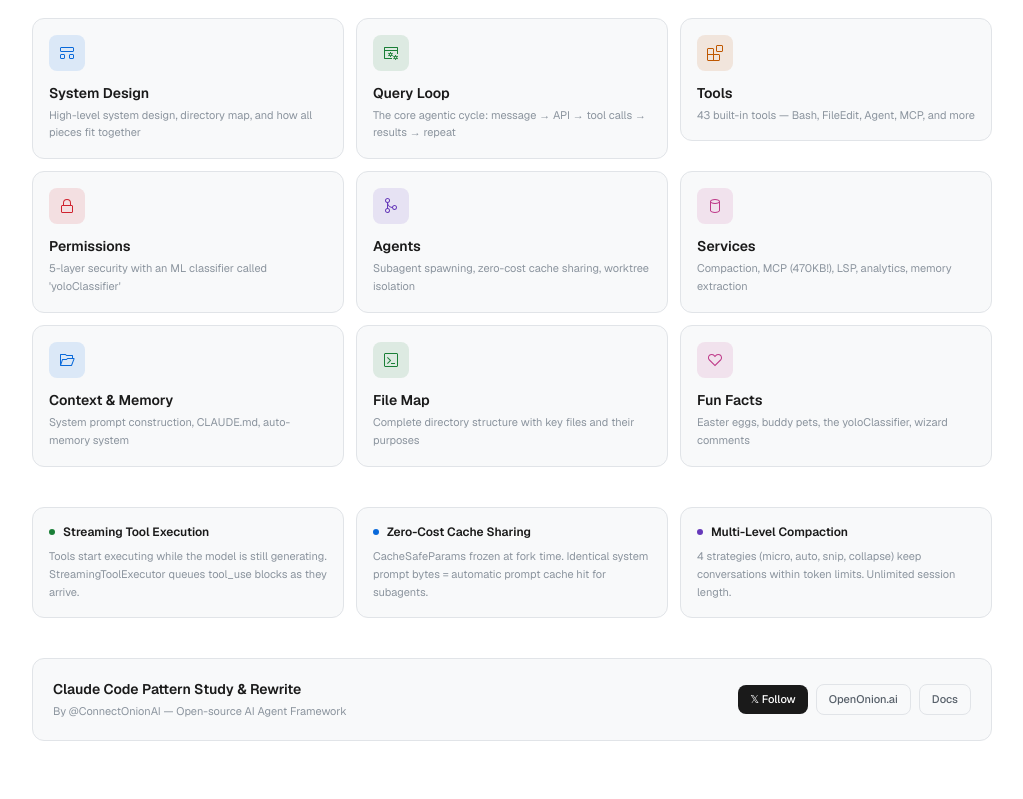
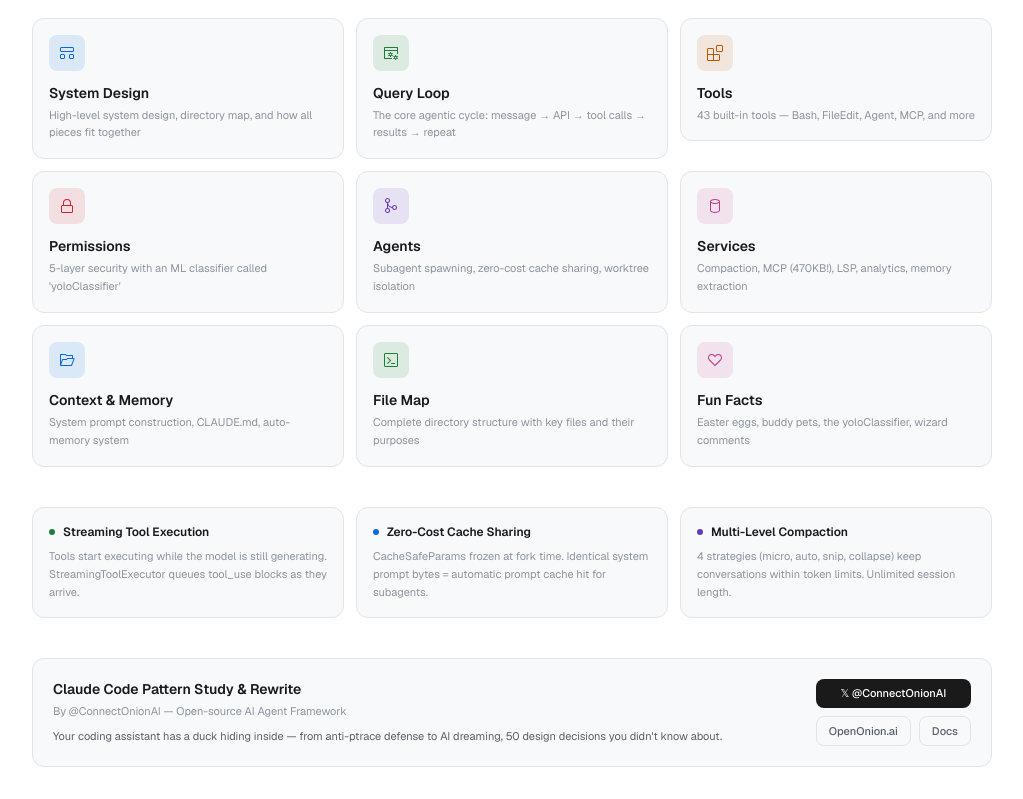
Before and after one commit to wu-changxing/claude-code-analysis, a Next.js app: page / in a window 1280 px wide. Shown: the part 848-1647 px from the top of the page, without its empty margins (256-1279 px from the left). Before the commit the page ends 1621 px from the top, so only its background shows below. Built offline with nearby package versions, Linux system fonts and the light colour scheme.

Commit message:
Update about banner with article tagline and social links
- Homepage: "Your coding assistant has a duck hiding inside"
- Sidebar: GitHub, X @ConnectOnionAI, OpenOnion.ai, Docs
- About banner: Pattern Study & Rewrite branding

```diff
--- a/app/page.tsx
+++ b/app/page.tsx
@@ -388,26 +388,32 @@ export default function HomePage() {
         transition={{ delay: 0.6 }}
         className="mt-10 p-5 rounded-xl bg-bg-secondary border border-border"
       >
-        <div className="flex items-center justify-between">
+        <div className="flex items-start justify-between gap-4">
           <div>
             <p className="text-sm font-semibold text-text-primary mb-1">
               {lang === "zh" ? "Claude Code 源码解析与重写" : "Claude Code Pattern Study & Rewrite"}
             </p>
-            <p className="text-[11px] text-text-muted">
+            <p className="text-[11px] text-text-muted mb-2">
               {lang === "zh"
                 ? "由 @ConnectOnionAI 出品 — 开源 AI 代理框架"
                 : "By @ConnectOnionAI — Open-source AI Agent Framework"}
             </p>
+            <p className="text-[11px] text-text-secondary leading-relaxed">
+              {lang === "zh"
+                ? "你的编程助手里藏了一只鸭子 — 从反 ptrace 防御到 AI 做梦机制，50 个你不知道的设计决策。"
+                : "Your coding assistant has a duck hiding inside — from anti-ptrace defense to AI dreaming, 50 design decisions you didn't know about."}
+            </p>
           </div>
-          <div className="flex items-center gap-2">
+          <div className="flex flex-col items-end gap-2 shrink-0">
             <a
               href="https://x.com/ConnectOnionAI"
               target="_blank"
               rel="noopener noreferrer"
-              className="px-3 py-1.5 rounded-lg text-[11px] font-medium bg-text-primary text-bg-primary hover:opacity-90 transition-opacity"
+              className="px-3 py-1.5 rounded-lg text-[11px] font-medium bg-text-primary text-bg-primary hover:opacity-90 transition-opacity w-full text-center"
             >
-              𝕏 Follow
+              𝕏 @ConnectOnionAI
             </a>
+            <div className="flex gap-2">
               <a
                 href="https://openonion.ai"
                 target="_blank"
@@ -426,6 +432,7 @@ export default function HomePage() {
               </a>
             </div>
           </div>
+        </div>
       </motion.div>
     </div>
   );
```
Lines whose indentation alone changed are shown as unchanged.
